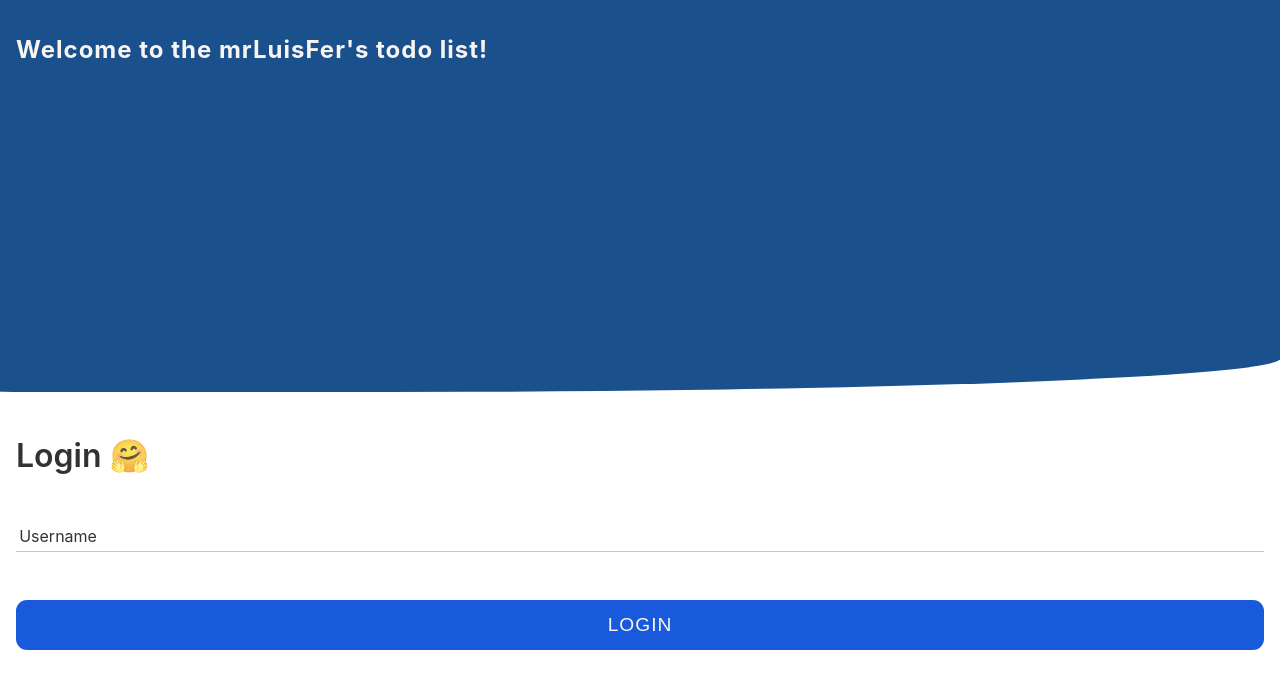
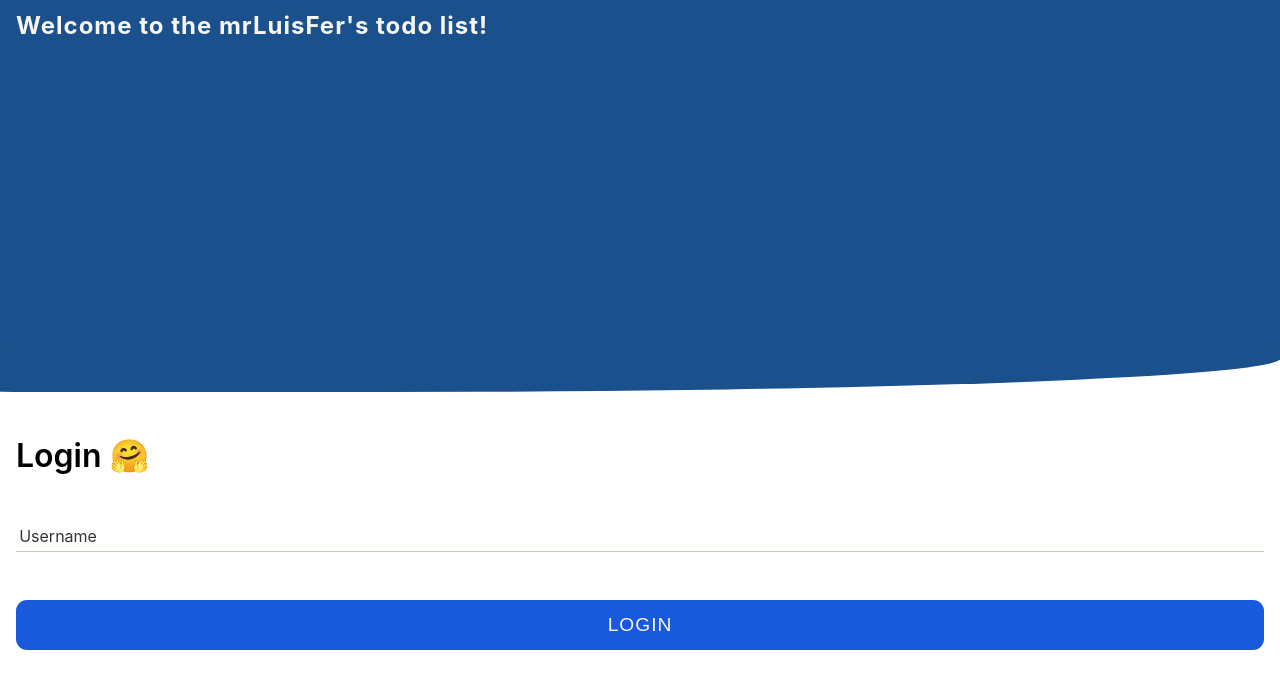
Before and after one commit to mrLuisFer/todolist, a React (Create React App) app: page / in a window 1280 px wide. Shown: the top 688 px of the page. Built offline with nearby package versions, Linux system fonts and the light colour scheme.

Commit message:
fix: some styles fixed

```diff
--- /dev/null
+++ b/src/styles/animateCss/classNames.js
@@ -0,0 +1,8 @@
+const animated = 'animate__animated'
+
+export const slow = 'animate__slow'
+export const slower = 'animate__slower'
+export const fast = 'animate__fast'
+export const faster = 'animate__faster'
+
+export const bounce = `${animated} animate__bounce`
--- a/src/styles/utils/buttonStyled.js
+++ b/src/styles/utils/buttonStyled.js
@@ -1,4 +1,5 @@
 import { css } from 'styled-components'
+import { userNoSelect } from './userNoSelect'
 
 export const buttonStyle = (
   cursorStyle = 'pointer',
@@ -9,4 +10,12 @@ export const buttonStyle = (
   border-radius: ${radius};
   line-height: 0;
   cursor: ${cursorStyle};
+  -webkit-tap-highlight-color: rgba(0, 0, 0, 0);
+  -webkit-tap-highlight-color: transparent;
+
+  ${userNoSelect()}
+
+  &:active {
+    transform: scale(0.96, 0.96);
+  }
 `
--- /dev/null
+++ b/src/styles/utils/userNoSelect.js
@@ -0,0 +1,10 @@
+import { css } from 'styled-components'
+
+export const userNoSelect = () => css`
+  -webkit-touch-callout: none;
+  -webkit-user-select: none;
+  -khtml-user-select: none;
+  -moz-user-select: none;
+  -ms-user-select: none;
+  user-select: none;
+`
--- a/src/views/Login/Login.jsx
+++ b/src/views/Login/Login.jsx
@@ -5,7 +5,7 @@ import LoginTopContent from './LoginTopContent/LoginTopContent'
 export default function Login() {
   return (
     <section>
-      <LoginTopContent></LoginTopContent>
+      <LoginTopContent />
       <LoginBottomContent />
     </section>
   )
--- a/src/views/Login/LoginBottomContent/LoginBottomContent.jsx
+++ b/src/views/Login/LoginBottomContent/LoginBottomContent.jsx
@@ -1,4 +1,5 @@
 import React from 'react'
+import { bounce } from 'styles/animateCss/classNames'
 import {
   LoginBottomContentStyled,
   LoginContentInput,
@@ -11,7 +12,7 @@ import {
 export default function LoginBottomContent() {
   return (
     <LoginBottomContentStyled>
-      <LoginTitle>Login 🤗</LoginTitle>
+      <LoginTitle className={bounce}>Login 🤗</LoginTitle>
       <LoginContentInput>
         <LoginFormInput id='username-input' type='text' required />
         <LoginFormLabel htmlFor='username-input'>Username</LoginFormLabel>
--- a/src/views/Login/LoginBottomContent/LoginBottomContent.styles.js
+++ b/src/views/Login/LoginBottomContent/LoginBottomContent.styles.js
@@ -10,12 +10,7 @@ export const LoginTitle = styled.h1`
   font-weight: 600;
   line-height: 2rem;
   margin-bottom: 3rem;
-  opacity: 0.8;
   display: inline-block;
-
-  &:hover {
-    opacity: 1;
-  }
 `
 
 export const LoginContentInput = styled.form`
--- a/src/views/Login/LoginTopContent/LoginTopContent.styles.js
+++ b/src/views/Login/LoginTopContent/LoginTopContent.styles.js
@@ -1,6 +1,7 @@
 import styled from 'styled-components'
 import { buttonStyle } from 'styles/utils/buttonStyled'
 import { paddingLayout } from 'styles/utils/paddingLayout'
+import { userNoSelect } from 'styles/utils/userNoSelect'
 
 export const LoginTopContentStyled = styled.div`
   height: 45vh;
@@ -11,6 +12,7 @@ export const LoginTopContentStyled = styled.div`
   margin-bottom: 3rem;
 
   ${paddingLayout()}
+  padding-top: 0.5rem;
 
   &::after {
     content: ' ';
@@ -28,6 +30,8 @@ export const LoginTopTitle = styled.h1`
   color: var(--white);
   letter-spacing: 1px;
   line-height: 1.5;
+
+  ${userNoSelect()}
 `
 
 export const LoginSecreteMsg = styled.div`
@@ -38,4 +42,11 @@ export const LoginSecreteMsg = styled.div`
 
 export const LoginSecreteMsgButton = styled.button`
   ${buttonStyle()}
+
+  margin-top: 1rem;
+  background: var(--dark-blue);
+  width: 130px;
+  height: 30px;
+  color: var(--light-blue);
+  font-size: 1rem;
 `
```
